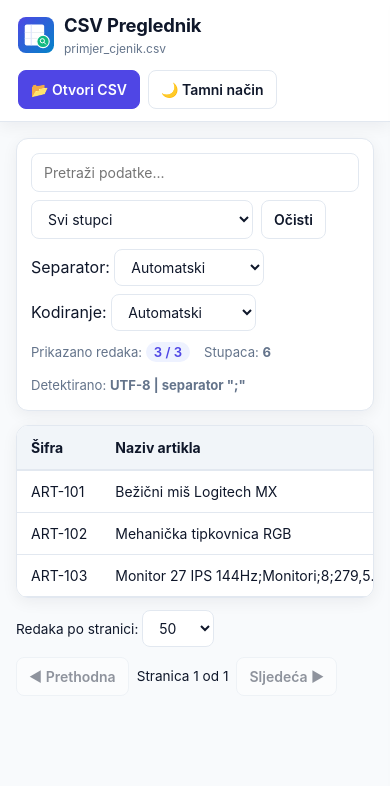
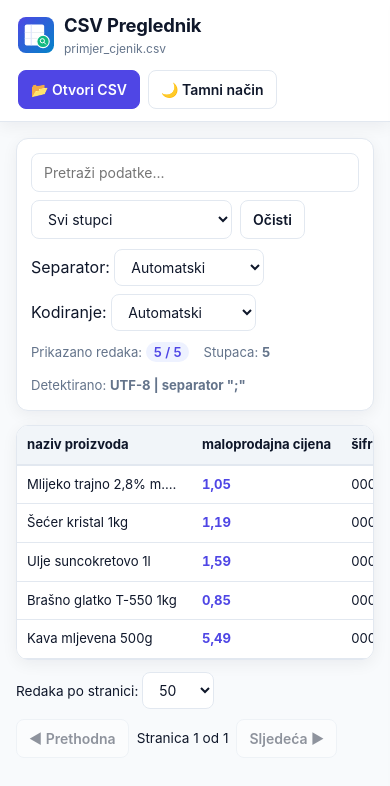
Before and after one commit to AndrejXX/CSV-Viewer, a website: page www/index.html in a window 390 px wide. Both pictures are taken after a click on the button "Učitaj primjer podataka". Drawn offline with Linux system fonts and the light colour scheme.

Commit message:
Update index.html

```diff
--- a/www/index.html
+++ b/www/index.html
@@ -250,7 +250,7 @@
       border: 1px solid var(--border);
       border-radius: 12px;
       overflow: auto;
-      max-height: calc(100vh - 270px);
+      max-height: calc(100vh - 260px);
       box-shadow: var(--shadow);
     }
 
@@ -271,7 +271,7 @@
       z-index: 10;
       background: var(--surface-alt);
       border-bottom: 2px solid var(--border);
-      padding: 11px 14px;
+      padding: 11px 12px;
       font-weight: 700;
       cursor: pointer;
       white-space: nowrap;
@@ -292,11 +292,21 @@
     }
 
     tbody td {
-      padding: 10px 14px;
-      max-width: 300px;
+      padding: 10px 12px;
+      max-width: 280px;
       overflow: hidden;
       text-overflow: ellipsis;
       white-space: nowrap;
+    }
+
+    @media (max-width: 600px) {
+      tbody td, thead th {
+        max-width: 175px;
+        overflow: hidden;
+        text-overflow: ellipsis;
+        padding: 9px 10px;
+        font-size: 0.82rem;
+      }
     }
 
     tbody td.price-col {
@@ -686,11 +696,15 @@
       return rows.filter(r => r.some(cell => cell !== ""));
     }
 
-    // Postavljanje stupca maloprodajne cijene odmah do naziva
+    // Postavljanje redovne maloprodajne cijene odmah do naziva
     function reorderColumnsNameAndRetailPrice(rawHeaders, rawRows) {
       const normalized = rawHeaders.map(h => h.toLowerCase().trim());
 
-      const nameIdx = normalized.findIndex(h =>
+      let nameIdx = normalized.findIndex(h =>
+        h === "naziv proizvoda" || h === "naziv artikla" || h === "naziv"
+      );
+      if (nameIdx === -1) {
+        nameIdx = normalized.findIndex(h =>
           h.includes("naziv") ||
           h === "artikl" ||
           h === "proizvod" ||
@@ -700,23 +714,43 @@
           h === "product" ||
           h === "title"
         );
+      }
+
+      // Isključi posebne i pomoćne cijene (MPC poseb.oblik prod, jedinična, najniža 30 dana, sidrena)
+      const isExcludedPrice = h =>
+        h.includes("poseb") ||
+        h.includes("akcij") ||
+        h.includes("jedinic") ||
+        h.includes("najniž") ||
+        h.includes("najniz") ||
+        h.includes("sidren") ||
+        h.includes("30 dana") ||
+        h.includes("nabavn") ||
+        h.includes("veleprodajn") ||
+        h.includes("vpc");
 
       let priceIdx = normalized.findIndex(h =>
-        h.includes("maloprodajn") ||
-        h === "mpc" ||
-        h.startsWith("mpc ") ||
-        h.startsWith("mpc(") ||
-        h.includes("retail")
+        h === "maloprodajna cijena" || h === "mpc"
       );
-
       if (priceIdx === -1) {
         priceIdx = normalized.findIndex(h =>
-          (h.includes("cijena") || h.includes("price")) &&
-          !h.includes("nabavn") &&
-          !h.includes("veleprodajn") &&
-          !h.includes("vpc") &&
-          !h.includes("wholesale") &&
-          !h.includes("purchase")
+          h.startsWith("maloprodajna cijena") && !isExcludedPrice(h)
+        );
+      }
+      if (priceIdx === -1) {
+        priceIdx = normalized.findIndex(h =>
+          h.includes("maloprodajn") && !isExcludedPrice(h)
+        );
+      }
+      if (priceIdx === -1) {
+        priceIdx = normalized.findIndex(h =>
+          (h === "mpc" || h.startsWith("mpc ") || h.startsWith("mpc(") || h.startsWith("mpc[")) &&
+          !isExcludedPrice(h)
+        );
+      }
+      if (priceIdx === -1) {
+        priceIdx = normalized.findIndex(h =>
+          (h.includes("cijena") || h.includes("price")) && !isExcludedPrice(h)
         );
       }
 
@@ -794,14 +828,12 @@
 
     function loadSampleData() {
       const sampleCsv = [
-        "Šifra;Naziv artikla;Kategorija;Zaliha;Maloprodajna cijena (EUR);Status",
-        "ART-101;Bežični miš Logitech MX;Periferija;24;89,90;Dostupno",
-        "ART-102;Mehanička tipkovnica RGB;Periferija;15;119,00;Dostupno",
-        "ART-103;Monitor 27\" IPS 144Hz;Monitori;8;279,50;Dostupno",
-        "ART-104;USB-C Hub 7-u-1;Dodatna oprema;42;34,99;Dostupno",
-        "ART-105;Slušalice s mikrofonom;Audio;19;64,50;Dostupno",
-        "ART-106;SSD NVMe 1TB;Pohrana podataka;31;79,00;Dostupno",
-        "ART-107;Web kamera Full HD;Video;0;49,90;Nema na zalihi"
+        "naziv proizvoda;šifra proizvoda;MPC poseb.oblik prod;maloprodajna cijena;cijena za jedinicu mjere",
+        "Mlijeko trajno 2,8% m.m. 1l;00010016;;1,05;1,05",
+        "Šećer kristal 1kg;00010835;;1,19;1,19",
+        "Ulje suncokretovo 1l;00010465;1,39;1,59;1,59",
+        "Brašno glatko T-550 1kg;00010488;;0,85;0,85",
+        "Kava mljevena 500g;00010499;;5,49;10,98"
       ].join("\n");
 
       currentFileName = "primjer_cjenik.csv";
```
Lines whose indentation alone changed are shown as unchanged.
